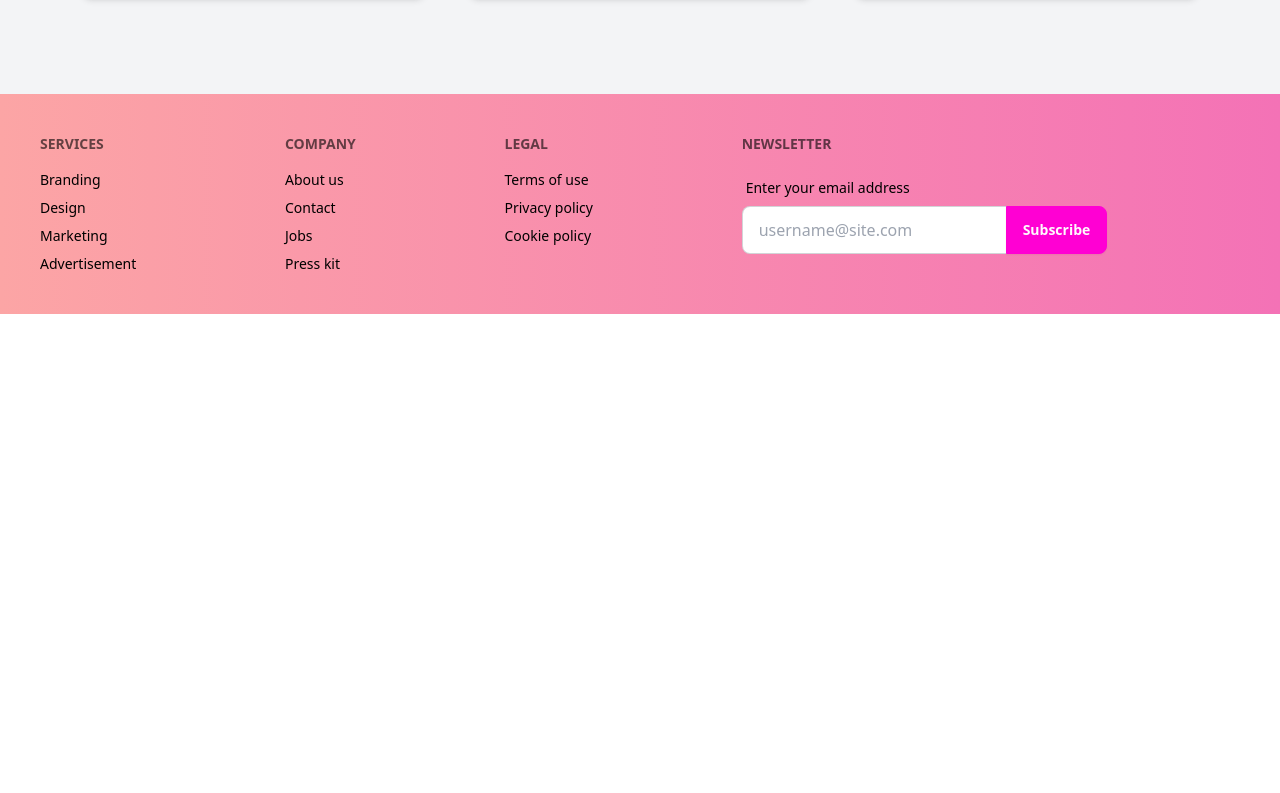
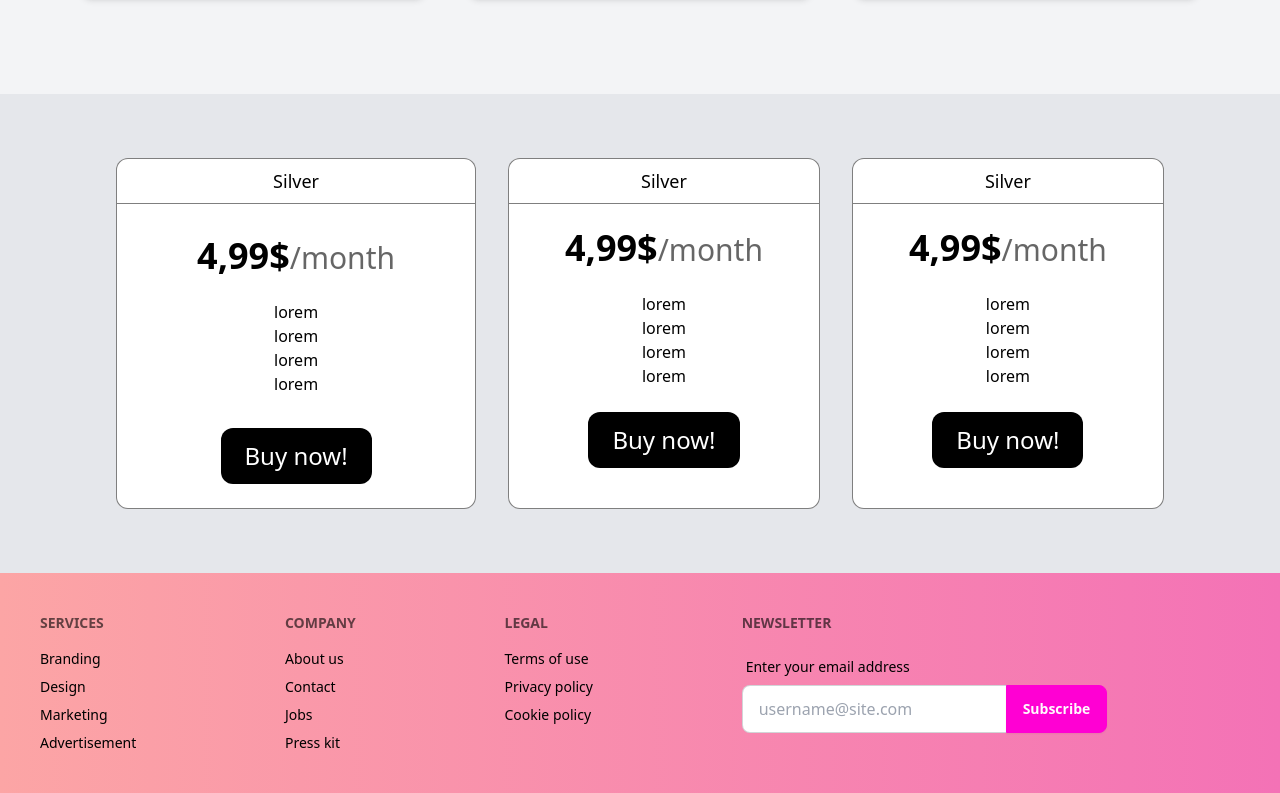
Before and after one commit to yocopk/ffxiv-dating, a React (Vite) app: page / in a window 1280 px wide. Shown: the part 1486-2279 px from the top of the page. Before the commit the page ends 1800 px from the top, so only its background shows below. Built offline with nearby package versions, Linux system fonts and the light colour scheme.

Commit message:
cards component

```diff
--- /dev/null
+++ b/src/components/SubscriptionCard.jsx
@@ -0,0 +1,80 @@
+export default function SubscriptionCard() {
+  return (
+    <div className="bg-gray-200 w-full flex gap-8 justify-center py-16">
+      <div className="w-auto bg-white border-[1px] rounded-xl border-black/50">
+        <div className="border-b-[1px] border-black/50 w-full text-center">
+          <p className="p-2 text-black text-lg">Silver</p>
+        </div>
+
+        <div className="">
+          <div className="text-center text-black flex flex-col py-2">
+            <h2 className="py-6 px-20 text-black font-bold text-4xl">
+              4,99$
+              <span className="text-black/60 font-normal text-3xl">/month</span>
+            </h2>
+            <p>lorem</p>
+            <p>lorem</p>
+            <p>lorem</p>
+            <p>lorem</p>
+          </div>
+        </div>
+
+        <div className="flex justify-center py-6">
+          <button className="px-6 py-3 rounded-xl text-white bg-black text-2xl transition-all hover:bg-black/80">
+            Buy now!
+          </button>
+        </div>
+      </div>
+
+      <div className="w-auto bg-white border-[1px] rounded-xl border-black/50">
+        <div className="border-b-[1px] border-black/50 w-full text-center">
+          <p className="p-2 text-black text-lg">Silver</p>
+        </div>
+
+        <div className="">
+          <div className="text-center text-black flex flex-col">
+            <h2 className="py-6 px-14 text-black font-bold text-4xl">
+              4,99$
+              <span className="text-black/60 font-normal text-3xl">/month</span>
+            </h2>
+            <p>lorem</p>
+            <p>lorem</p>
+            <p>lorem</p>
+            <p>lorem</p>
+          </div>
+        </div>
+
+        <div className="flex justify-center py-6">
+          <button className="px-6 py-3 rounded-xl text-white bg-black text-2xl transition-all hover:bg-black/80">
+            Buy now!
+          </button>
+        </div>
+      </div>
+
+      <div className="w-auto bg-white border-[1px] rounded-xl border-black/50">
+        <div className="border-b-[1px] border-black/50 w-full text-center">
+          <p className="p-2 text-black text-lg">Silver</p>
+        </div>
+
+        <div className="">
+          <div className="text-center text-black flex flex-col">
+            <h2 className="py-6 px-14 text-black font-bold text-4xl">
+              4,99$
+              <span className="text-black/60 font-normal text-3xl">/month</span>
+            </h2>
+            <p>lorem</p>
+            <p>lorem</p>
+            <p>lorem</p>
+            <p>lorem</p>
+          </div>
+        </div>
+
+        <div className="flex justify-center py-6">
+          <button className="px-6 py-3 rounded-xl text-white bg-black text-2xl transition-all hover:bg-black/80">
+            Buy now!
+          </button>
+        </div>
+      </div>
+    </div>
+  );
+}
--- a/src/pages/Home.jsx
+++ b/src/pages/Home.jsx
@@ -1,6 +1,7 @@
 import Jumbo from "../components/Jumbo";
 import Services from "../components/Services";
 import Images from "../components/Images";
+import SubscriptionCard from "../components/SubscriptionCard";
 
 export default function Home() {
   return (
@@ -8,6 +9,7 @@ export default function Home() {
       <Jumbo></Jumbo>
       <Services></Services>
       <Images></Images>
+      <SubscriptionCard></SubscriptionCard>
     </div>
   );
 }
```
